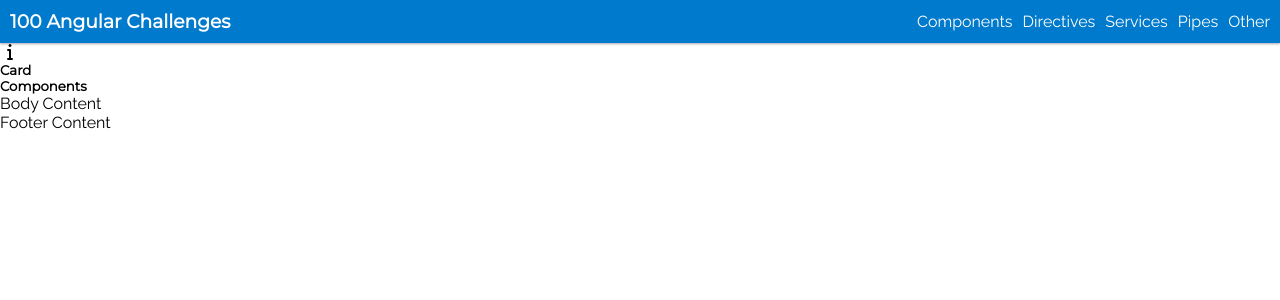
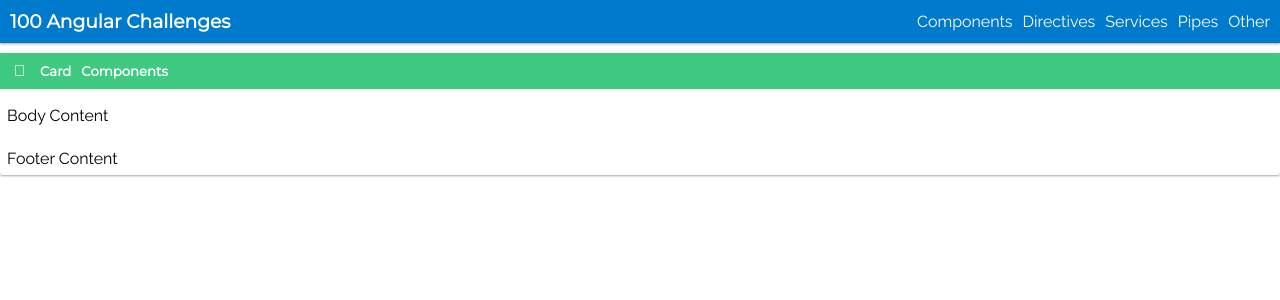
Before and after one commit to JenCall/angular-100-challenges, an Angular app: page / in a window 1280 px wide. Shown: the top 300 px of the page. Built offline with nearby package versions, Linux system fonts and the light colour scheme.

Commit message:
add card component

```diff
--- a/src/app/app.component.html
+++ b/src/app/app.component.html
@@ -10,6 +10,6 @@
 
 <app-card [iconClasses]="'fas fa-info'" [title]="'Card'" [subTitle]="'Components'">
 
-    <p>Body Content</p>
-    <p>Footer Content</p>
+    <p body>Body Content</p>
+    <p footer>Footer Content</p>
 </app-card>
--- a/src/app/components/card/card.component.html
+++ b/src/app/components/card/card.component.html
@@ -8,10 +8,10 @@
     </div>
 
     <div class="body">
-        <ng-content></ng-content>
+        <ng-content select=[body]></ng-content>
     </div>
 
     <div class="footer">
-
+        <ng-content select=[footer]></ng-content>
     </div>
 </div>
--- a/src/app/components/card/card.component.scss
+++ b/src/app/components/card/card.component.scss
@@ -0,0 +1,32 @@
+@import '../../../styles';
+
+.card-container {
+    display: grid;
+    grid-gap: 10px;
+    border-radius: 3px;
+    margin-top: 10px;
+
+    @include box-shadow();
+
+    .header {
+        display: grid;
+        grid-template-columns: auto 1fr;
+        grid-gap: 10px;
+        align-items: center;
+        padding: 10px;
+        background-color: $green;
+        color: #fff;
+
+        .title {
+            display: grid;
+            grid-gap: 10px;
+            grid-template-columns: auto 1fr;
+            align-items: center;
+        }
+    }
+
+    .body,
+    .footer {
+        padding: 7px;
+    }
+}
```
